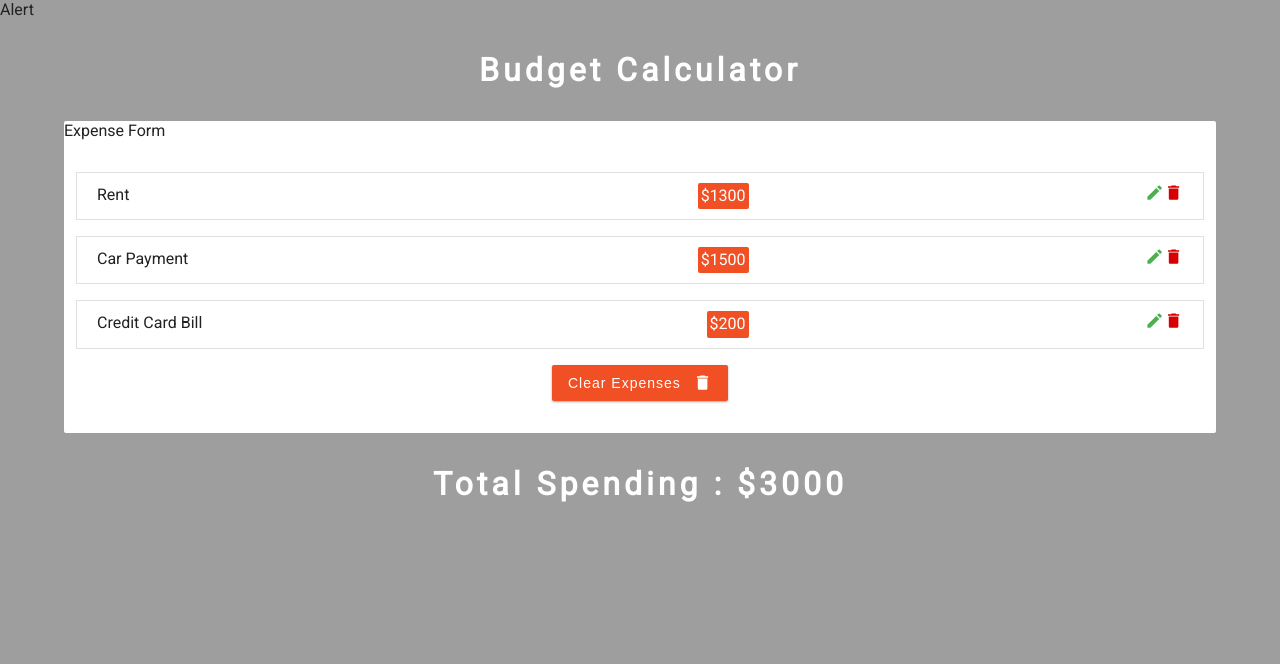
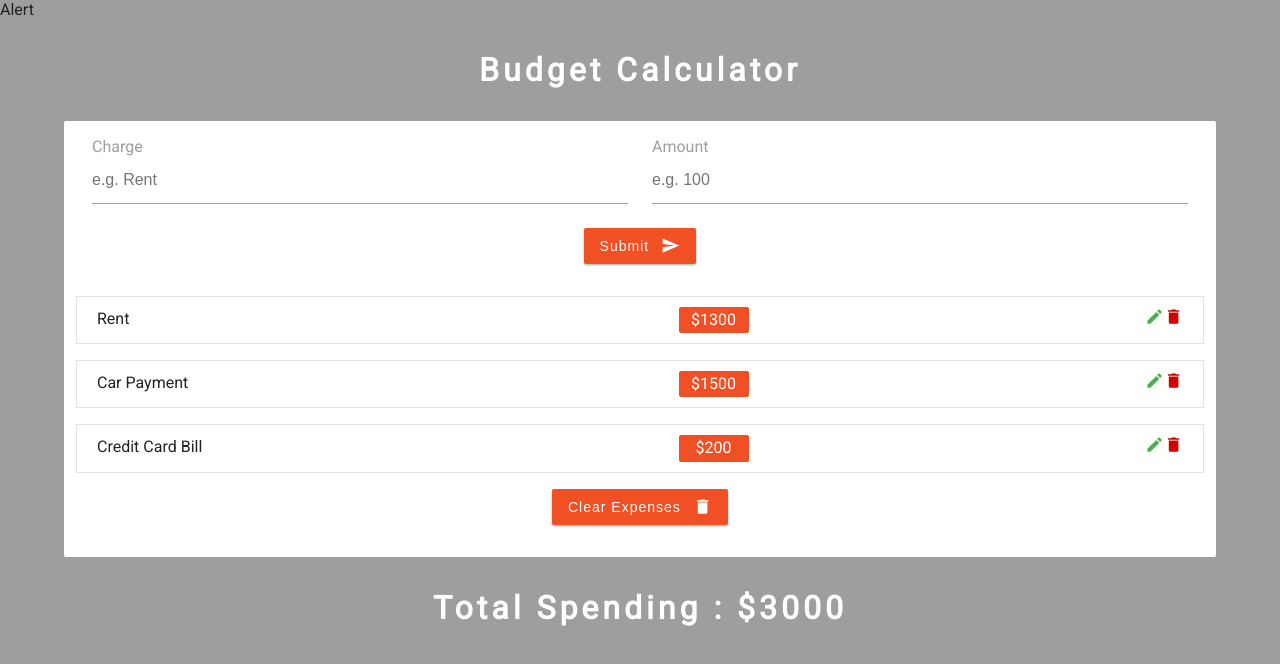
Before and after one commit to amirhosseinNouri/budget_calculator, a React (Create React App) app: page / in a window 1280 px wide. Shown: the top 664 px of the page. Built offline with nearby package versions, Linux system fonts and the light colour scheme.

Commit message:
ExpenseForm jsx added and styled

```diff
--- a/src/App.css
+++ b/src/App.css
@@ -94,6 +94,10 @@
   background-color: var(--primaryColor);
   border-radius: 2px;
   padding: 1px 3px;
+  display : inline-block;
+  min-width: 70px;
+  text-align: center;
+
 }
 .clear-btn,
 .edit-btn{
@@ -109,3 +113,29 @@
 .edit-btn {
   color: var(--mainGreen);
 }
+.form-center{
+  padding : 0 1rem;
+  display: flex;
+}
+label {
+  display: block;
+  color : var(--mainGrey);
+  font-size: 1rem;
+  text-transform: capitalize;
+}
+.form-group {
+  flex : 0 0 50%;
+  padding : 1rem 0.75rem;
+}
+.form-control{
+  background: transparent;
+  border: none;
+  border-bottom : 1px solid var(--mainGrey);
+  border-radius: 0;
+  outline: none;
+  height : 3rem;
+  width: 100%;
+  font-size: 16px;
+  margin : 0 0 8px 0;
+  padding : 0 ;
+}
--- a/src/components/ExpenseForm.js
+++ b/src/components/ExpenseForm.js
@@ -1,10 +1,39 @@
-import React from 'react'
+import React from "react";
+import { MdSend } from "react-icons/md";
 
 export const ExpenseForm = () => {
-    return (
-        <div>
-            Expense Form
+  return (
+    <form>
+      <div className="form-center">
+        <div className="form-group">
+          <label htmlFor="charge">Charge</label>
+          <input
+            type="text"
+            className="form-control"
+            id="charge"
+            name="charge"
+            placeholder="e.g. Rent"
+          />
+
         </div>
-    )
-}
-export default ExpenseForm
+
+        <div className="form-group">
+          <label htmlFor="amount">Amount</label>
+          <input
+            type="text"
+            className="form-control"
+            id="amount"
+            name="amount"
+            placeholder="e.g. 100"
+          />
+
+        </div>
+      </div>
+      <button type="submit" className="btn">
+          Submit
+          <MdSend className="btn-icon"></MdSend>
+      </button>
+    </form>
+  );
+};
+export default ExpenseForm;
```
Also changed, not shown: 1 other file (tests, documents, lock files or other folders).
